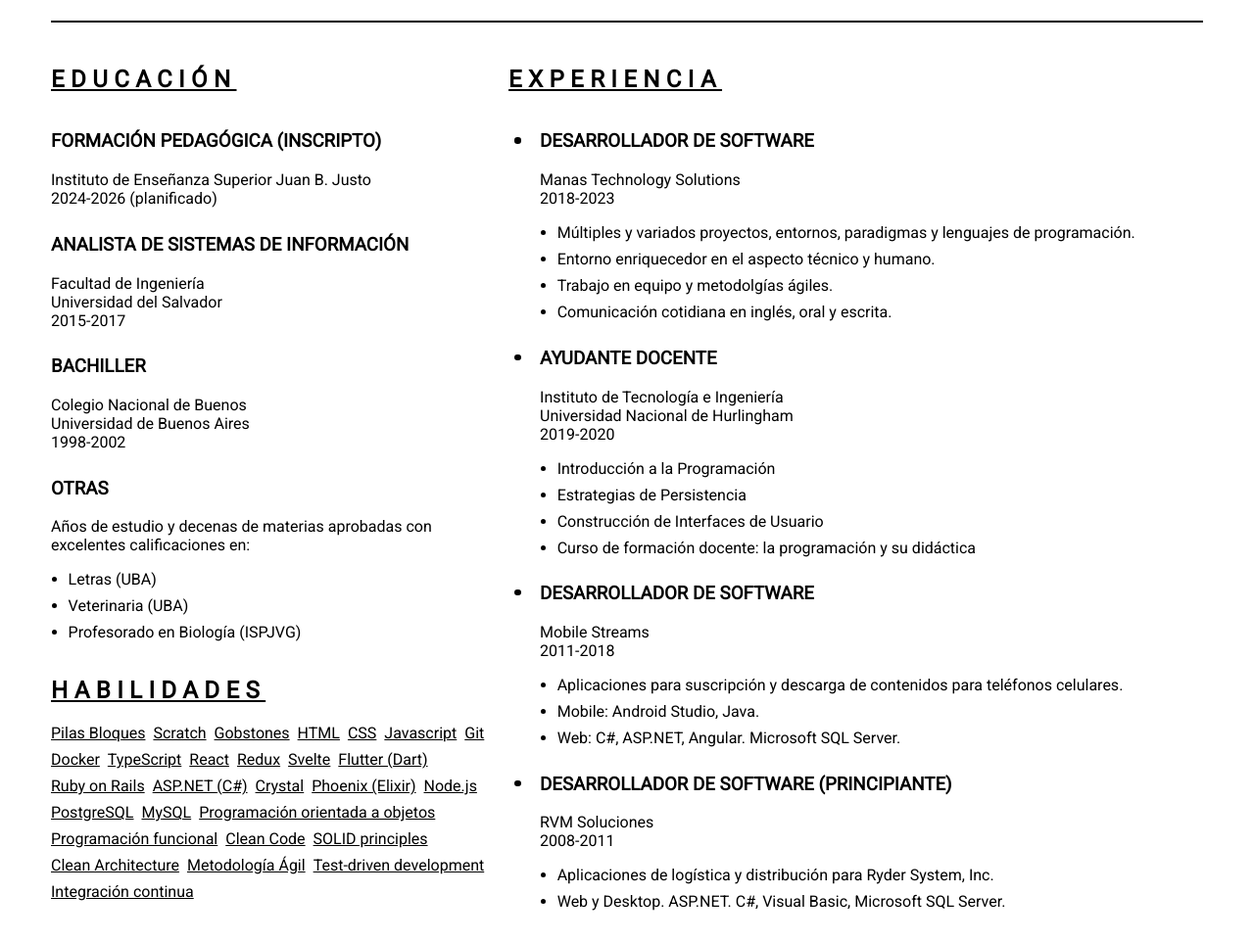
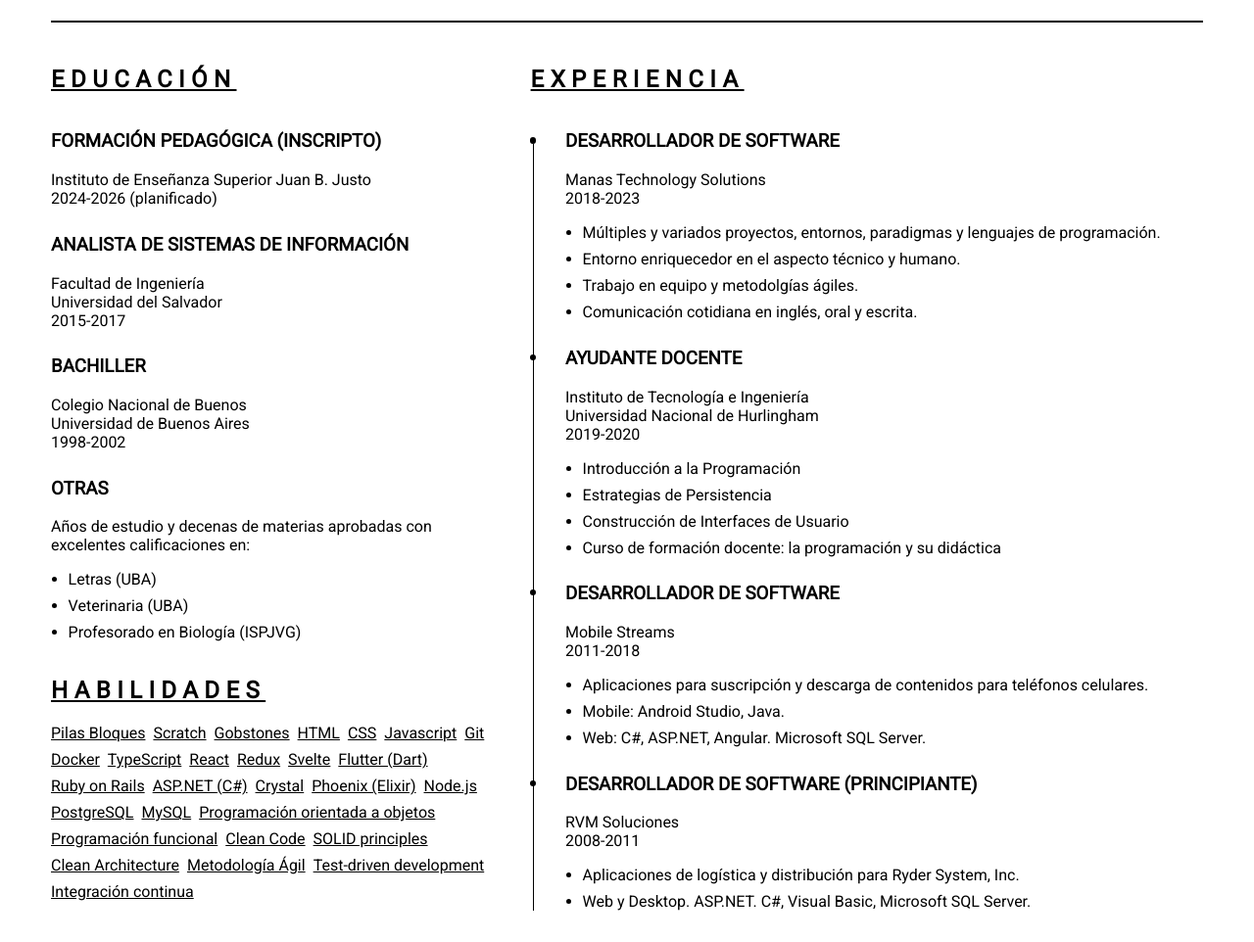
Before and after one commit to aeatencio/cv, a plain HTML site: page index.html in a window 1280 px wide. Shown: the part 455-1417 px from the top of the page at 98% size. Drawn offline with Linux system fonts and the light colour scheme.

Commit message:
Línea de tiempos y ajustes

```diff
--- a/index.css
+++ b/index.css
@@ -1,5 +1,7 @@
 :root {
-    --vertical-gap: 1.5rem;
+    --vertical-gap: 2rem;
+    --column-1-flex: 1 2 0;
+    --column-2-flex: 1.5 1 0;
   }
 
 * {
@@ -67,11 +69,11 @@ ul {
 }
 
 .contacto {
-    flex: 1 1 0;
+    flex: var(--column-1-flex);
 }
 
 .sobre-mi {
-    flex: 1.6 1 0;
+    flex: var(--column-2-flex);
 }
 
 .contacto ul li a {
@@ -137,7 +139,7 @@ ul {
         justify-content: center;
         padding-bottom: 1rem;
         border-bottom: 0.15rem solid;
-        flex: 1.6 1 0;
+        flex: var(--column-2-flex);
         gap: 1rem;
     }
 
@@ -146,7 +148,7 @@ ul {
     }
 
     .avatar {
-        flex: 1 1 0;
+        flex: var(--column-1-flex);
     }
 
     .avatar img {
@@ -176,22 +178,29 @@ ul {
     }
 
     .experiencia {
-        flex: 1.6 1 0;
+        flex: var(--column-2-flex);
     }
 
     .formacion {
-        flex: 1 1 0;
+        flex: var(--column-1-flex);
         display: flex;
         flex-direction: column;
         gap: 1rem;
     }
 
     .trabajos {
-        margin-left: 2rem;
+        display: flex;
+        gap: 2rem;
+    }
+
+    .linea-de-tiempo {
+        width: 0.0625rem;
+        background-color: black;
+        margin: 2rem 0 0 0.15rem;
     }
 
     /* Puntos de la línea de tiempo */
-    li.trabajo::before {
+    .trabajo::before {
         content: '';
         width: 0.4rem;
         height: 0.4rem;
@@ -199,7 +208,7 @@ ul {
         border-radius: 50%;
         display: block;
         position: absolute;
-        margin: 1.6rem 0 0 -1.6rem;
+        margin: 1.6rem 0 0 -2.25rem;
     }
 }
 
@@ -242,8 +251,12 @@ ul {
         margin-bottom: 1rem;
     }
 
+    .linea-de-tiempo {
+        margin-top: 1.3rem;
+    }
+
     /* Puntos de la línea de tiempo */
-    .trabajos li::before {
+    .trabajo::before {
         margin-top: 1.2rem;
     }
 }
--- a/index.html
+++ b/index.html
@@ -73,7 +73,9 @@
     <div class="experiencia">
         <h2>Experiencia</h2>
 
-        <ul class="trabajos">
+        <div class="trabajos">
+            <div class="linea-de-tiempo"></div>
+            <ul>
                 <li class="trabajo">
                     <h3>
                         Desarrollador de software
@@ -169,6 +171,7 @@
                 </li>
             </ul>
         </div>
+    </div>
 
     <div class="formacion">
         <div class="educacion">
@@ -229,7 +232,7 @@
                                 <a href="http://www.fvet.uba.ar/?q=veterinaria" target="_blank">Veterinaria (UBA)</a>
                             </li>
                             <li>
-                                <a href="https://www.uba.ar/" target="_blank">Profesorado en Biología (ISPJVG)</a>
+                                <a href="http://institutojvgonzalez.buenosaires.edu.ar/departamentos/biologia/informacion-carrera.php" target="_blank">Profesorado en Biología (ISPJVG)</a>
                             </li>
                         </ul>
                     </div>
```
Lines whose indentation alone changed are shown as unchanged.
